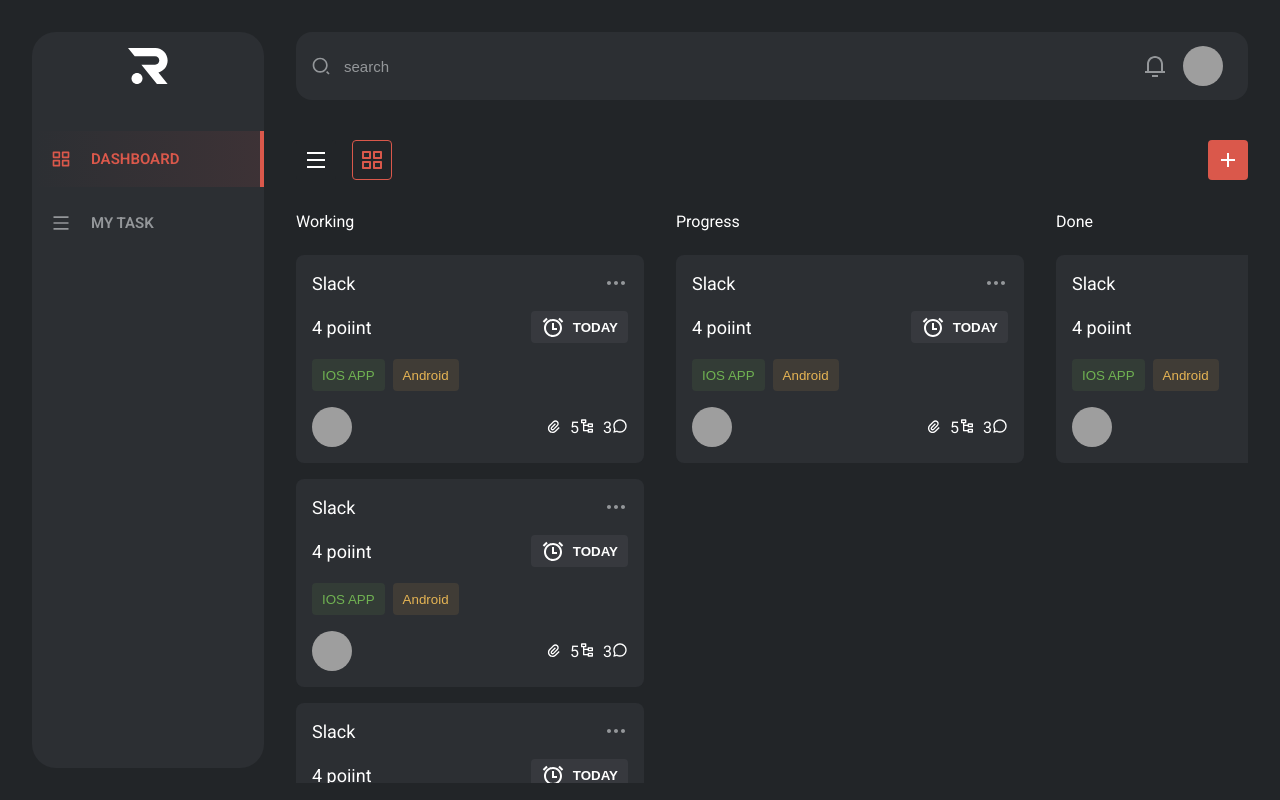
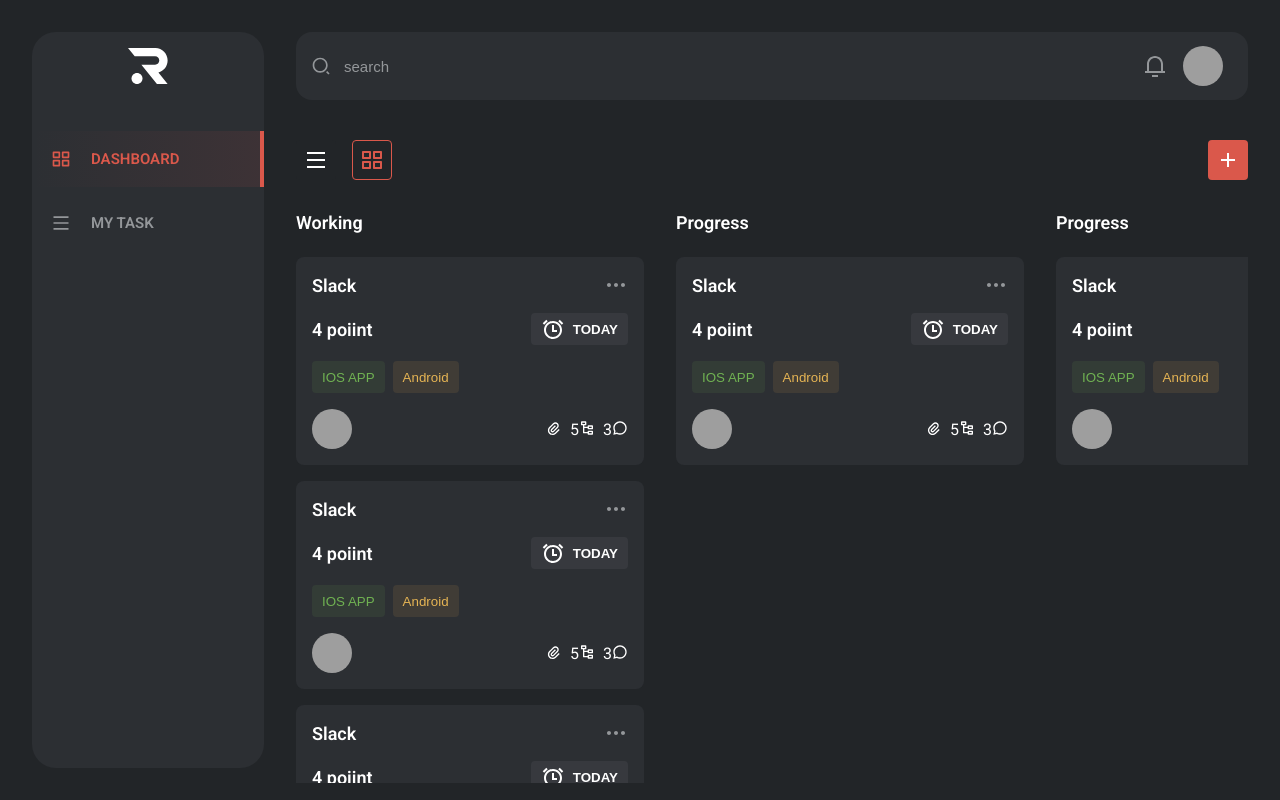
Before and after one commit to franciscorodriguezsv24/task-manager-final-challenge, a React (Vite) app: page / in a window 1280 px wide. Built offline with nearby package versions, Linux system fonts and the light colour scheme; grey boxes are pictures that could not be loaded.

Commit message:
fix: change components with styles and fix props validations

```diff
--- a/src/components/home/tasks/Tasks.tsx
+++ b/src/components/home/tasks/Tasks.tsx
@@ -7,7 +7,7 @@
     <div className={styles.tasksContainer}>
       <div className={styles.taskColumns}>
         <div className={styles.headerTask}>
-          <Text>Working</Text>
+          <Text variant="title">Working</Text>
         </div>
         <div className={styles.tasks}>
           <Cards />
@@ -19,14 +19,18 @@
       </div>
 
       <div className={styles.taskColumns}>
-        <Text>Progress</Text>
+        <div className={styles.headerTask}>
+          <Text variant="title">Progress</Text>
+        </div>
         <div className={styles.tasks}>
           <Cards />
         </div>
       </div>
 
       <div className={styles.taskColumns}>
-        <Text>Done</Text>
+        <div className={styles.headerTask}>
+          <Text variant="title">Progress</Text>
+        </div>
         <div className={styles.tasks}>
           <Cards />
         </div>
--- a/src/components/home/tasks/tasks.module.scss
+++ b/src/components/home/tasks/tasks.module.scss
@@ -23,6 +23,7 @@
 
 .headerTask{
     flex: 0 0 auto;
+    color: var(--primary-text);
 }
 
 .tasks{
--- a/src/components/ui/avatar/Avatar.tsx
+++ b/src/components/ui/avatar/Avatar.tsx
@@ -3,8 +3,16 @@
 interface AvatarProps {
   imgUrl: string;
   alt: string;
+  className?: string;
 }
 
-export const Avatar = ({ imgUrl, alt, ...props }: AvatarProps) => {
-  return <img src={imgUrl} alt={alt} className={styles.avatarImg} {...props} />;
+export const Avatar = ({ imgUrl, alt, className, ...props }: AvatarProps) => {
+  return (
+    <img
+      src={imgUrl}
+      alt={alt}
+      className={`${styles.avatarImg} ${className}`}
+      {...props}
+    />
+  );
 };
--- a/src/components/ui/button/Button.tsx
+++ b/src/components/ui/button/Button.tsx
@@ -5,16 +5,22 @@
   variant?: string;
   children: ReactNode;
   className?: string;
+  onClick?: () => void;
 }
 
 export const Button = ({
   variant = "button",
   children,
   className,
+  onClick,
   ...props
 }: ButtonProps) => {
   return (
-    <button className={`${className} ${styles[variant]}`} {...props}>
+    <button
+      className={`${className} ${styles[variant]}`}
+      {...props}
+      onClick={onClick}
+    >
       {children}
     </button>
   );
--- a/src/components/ui/button/button.module.scss
+++ b/src/components/ui/button/button.module.scss
@@ -5,6 +5,7 @@
     color: $primary-white;
     border-radius: 4px;
     border: none;
+    cursor: pointer;
 }
 
 .primary{
@@ -12,6 +13,7 @@
     border: 1px solid $primary-red;
     color: $primary-red;
     border-radius: 4px;
+    cursor: pointer;
 }
 
 .secondary{
@@ -19,4 +21,5 @@
     color: $primary-white;
     border: none;
     border-radius: 4px;
+    cursor: pointer;
 }
--- a/src/components/ui/text/Text.tsx
+++ b/src/components/ui/text/Text.tsx
@@ -2,13 +2,19 @@
 import styles from "./text.module.scss";
 
 interface TextProps {
-  variant?: string;
+  variant: string;
   children: ReactNode;
+  className?: string;
 }
 
-export const Text = ({ variant = "text", children, ...props }: TextProps) => {
+export const Text = ({
+  variant = "subtile",
+  className,
+  children,
+  ...props
+}: TextProps) => {
   return (
-    <p className={`${styles.text} ${styles[variant]}`} {...props}>
+    <p className={`${className} ${styles[variant]}`} {...props}>
       {children}
     </p>
   );
--- a/src/components/ui/text/text.module.scss
+++ b/src/components/ui/text/text.module.scss
@@ -7,8 +7,12 @@
 
 .title{
     font-size: 18px;
+    font-weight: 600;
+    color: var(--primary-text);
 }
 
 .subtitle{
     font-size: 15px;
+    font-weight: 400;
+    color: var(--primary-text);
 }
--- a/src/page/home/Home.tsx
+++ b/src/page/home/Home.tsx
@@ -1,7 +1,8 @@
-import { RiAddFill, RiGalleryView2, RiMenuLine } from "@remixicon/react";
+import { RiGalleryView2, RiMenuLine } from "@remixicon/react";
 import { Button } from "../../components/ui/button/Button";
 import styles from "./home.module.scss";
 import { Tasks } from "../../components/home/tasks/Tasks";
+import { CreateTask } from "../../components/home/createTask/CreateTask";
 
 export const Home = () => {
   return (
@@ -15,9 +16,7 @@
             <RiGalleryView2 />
           </Button>
         </div>
-        <Button variant="secondary" className={styles.buttons}>
-          <RiAddFill />
-        </Button>
+        <CreateTask />
       </div>
       <div className={styles.tasksArea}>
         <Tasks />
```
